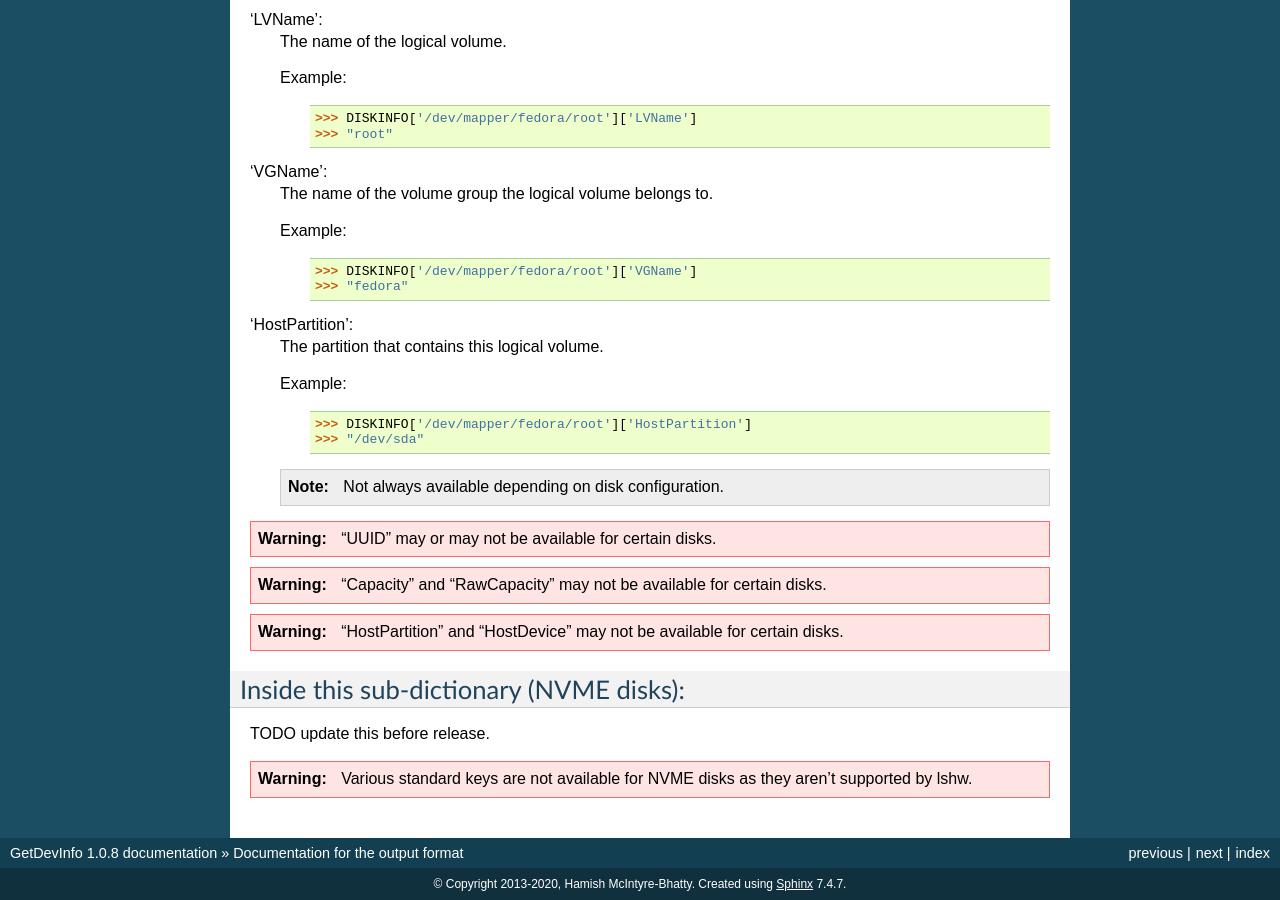
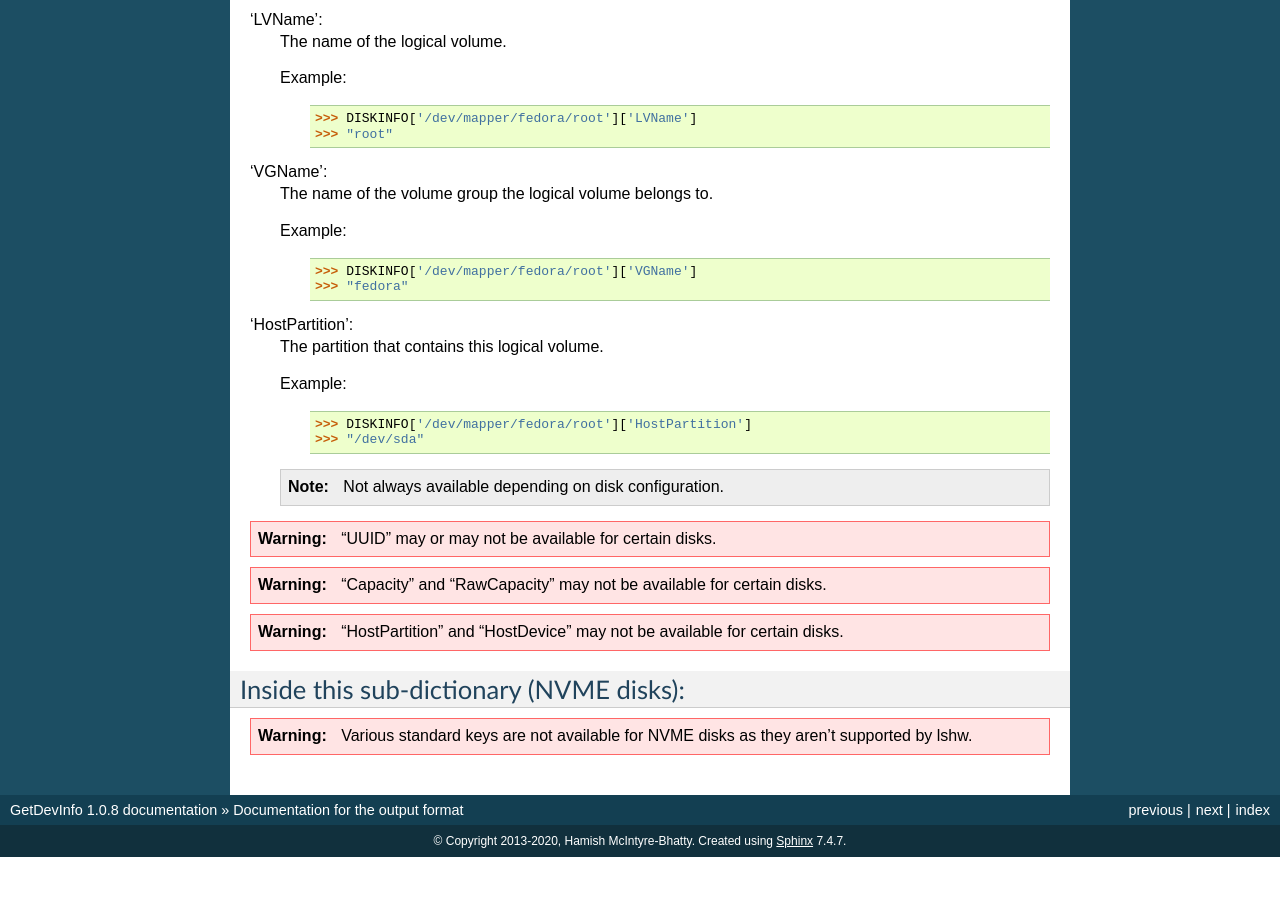
Before and after one commit to hamishmb/getdevinfo, a Sphinx documentation site: the page built from docs/format.rst, in a window 1280 px wide and 900 px high, scrolled down 4225 px. Built offline with Sphinx 7.4.7, drawn with Linux system fonts in a browser that asks for light colours; after the commit the page ends 5082 px from its top, so only the background shows below that.

Commit message:
Remove TODO note from docs

```diff
--- a/docs/format.rst
+++ b/docs/format.rst
@@ -243,7 +243,5 @@ These are keys that are only present for LVM disks (where "Product" is "LVM Part
 Inside this sub-dictionary (NVME disks):
 ==============================================
 
-TODO update this before release.
-
 .. warning::
     Various standard keys are not available for NVME disks as they aren't supported by lshw.
```
